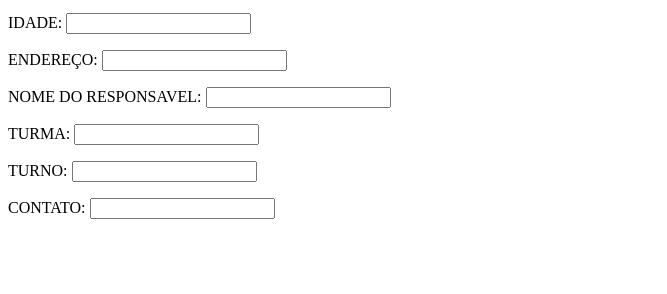
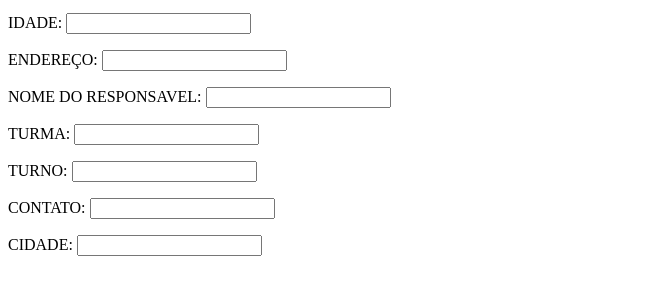
Before and after one commit to supernickGG/FORMULARIO, a plain HTML site: page index.html in a window 1280 px wide. Shown: the part 104-398 px from the top of the page, without its empty margins (0-667 px from the left). Drawn offline with Linux system fonts and the light colour scheme.

Commit message:
Update index.html

```diff
--- a/index.html
+++ b/index.html
@@ -17,6 +17,7 @@
 <p>TURMA: <input type="text" name="TURMA" id="TURMA"</p>
 <p>TURNO: <input type="text" name="TURNO" id="TURNO"</p>
 <p>CONTATO: <input type="text" name="CONTATO" id="CONTATO"</p>
+<p>CIDADE: <input type="text" name="CIDADE" id="CIDADE"</p>
 
 
 
```
